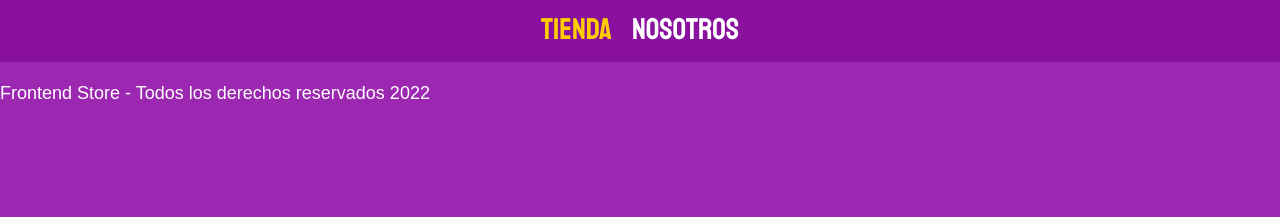
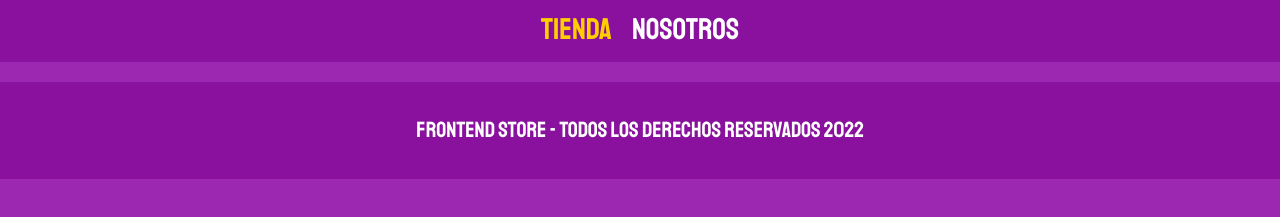
Before and after one commit to Marlon3108/FrontendStore, a plain HTML site: page index.html in a window 1280 px wide. Shown: the part 167-384 px from the top of the page. Drawn offline with Linux system fonts and the light colour scheme.

Commit message:
Terminando css del footer

```diff
--- a/css/styles.css
+++ b/css/styles.css
@@ -70,10 +70,14 @@ h3 {
 }
 /*Footer*/
 .footer {
-
+    background-color: var(--primarioOscuro);
+    padding: 1rem 0;
+    margin-top: 2rem; /*Separación del elemento de arriba*/
 }
 .footer__texto {
-
+    text-align: center;
+    font-family: var(--fuentePrincipal);
+    font-size: 2.2rem;
 }
 
 /*Navegación*/
```
